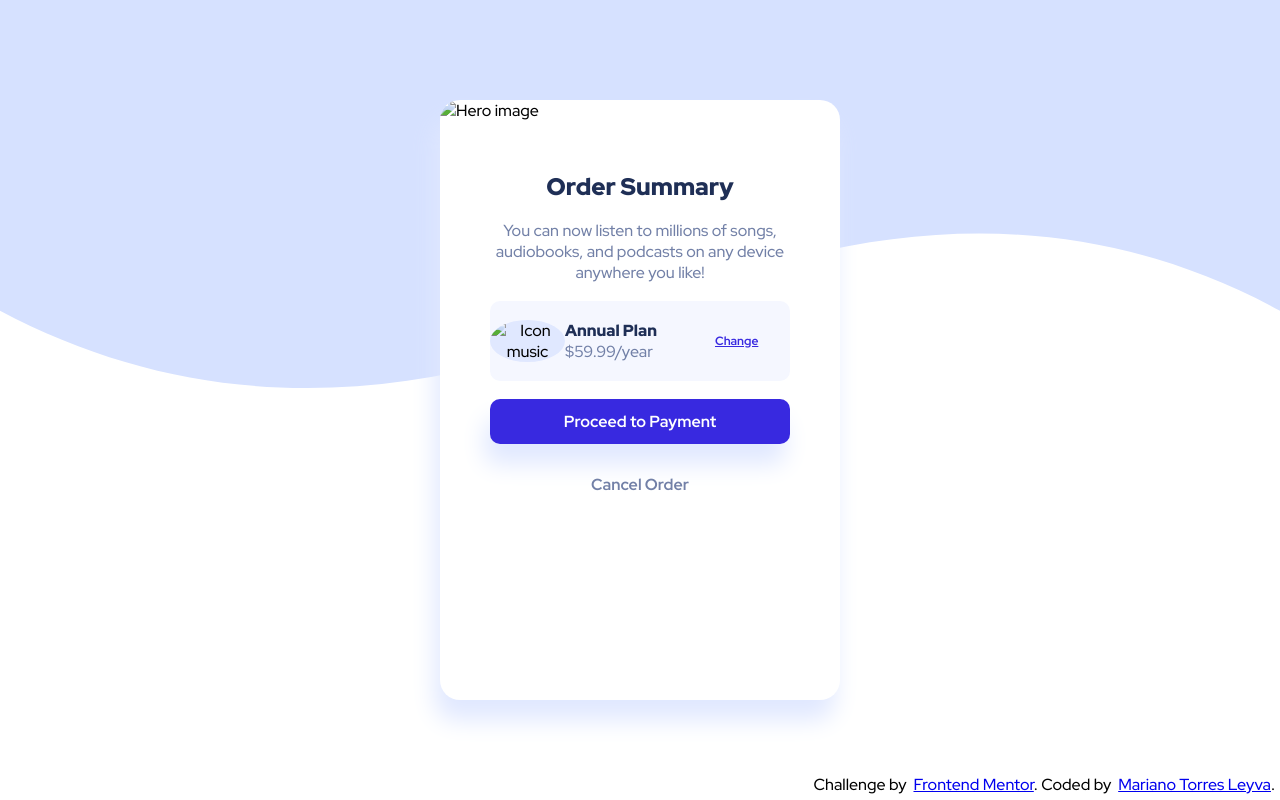
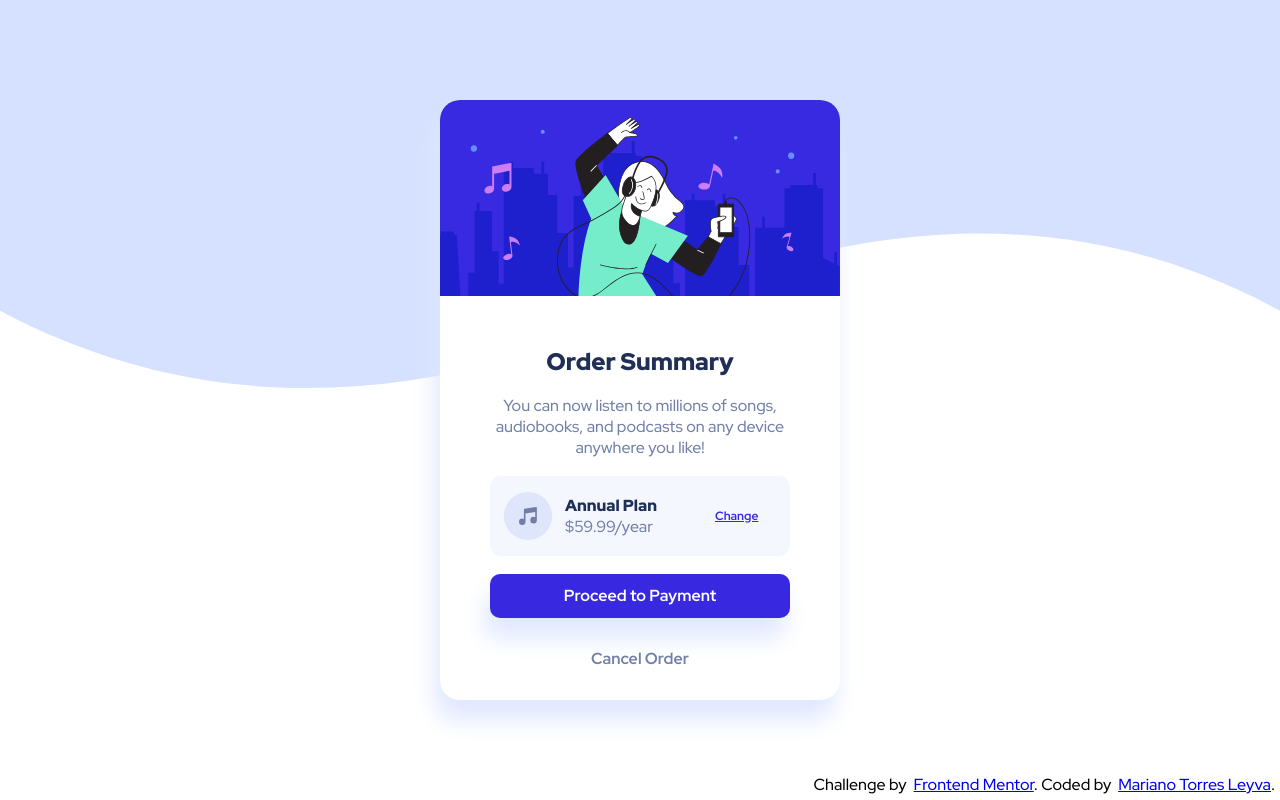
Before and after one commit to Tl-lvl-lL/Order-Summary, a plain HTML site: page index.html in a window 1280 px wide. Drawn offline with Linux system fonts and the light colour scheme; the site is published under a folder, as on GitHub Pages, so addresses that start at the root find nothing.

Commit message:
alter index.html to test github server

```diff
--- a/index.html
+++ b/index.html
@@ -21,7 +21,7 @@
     </head>
     <body>
         <article>
-            <img src="/images/illustration-hero.svg" alt="Hero image" />
+            <img src="./images/illustration-hero.svg" alt="Hero image" />
             <main>
                 <h1>Order Summary</h1>
                 <p>
@@ -30,7 +30,7 @@
                 </p>
                 <section>
                     <div class="container-img">
-                        <img src="/images/icon-music.svg" alt="Icon music" />
+                        <img src="./images/icon-music.svg" alt="Icon music" />
                     </div>
                     <blockquote>Annual Plan</blockquote>
                     <span>$59.99/year</span>
```
